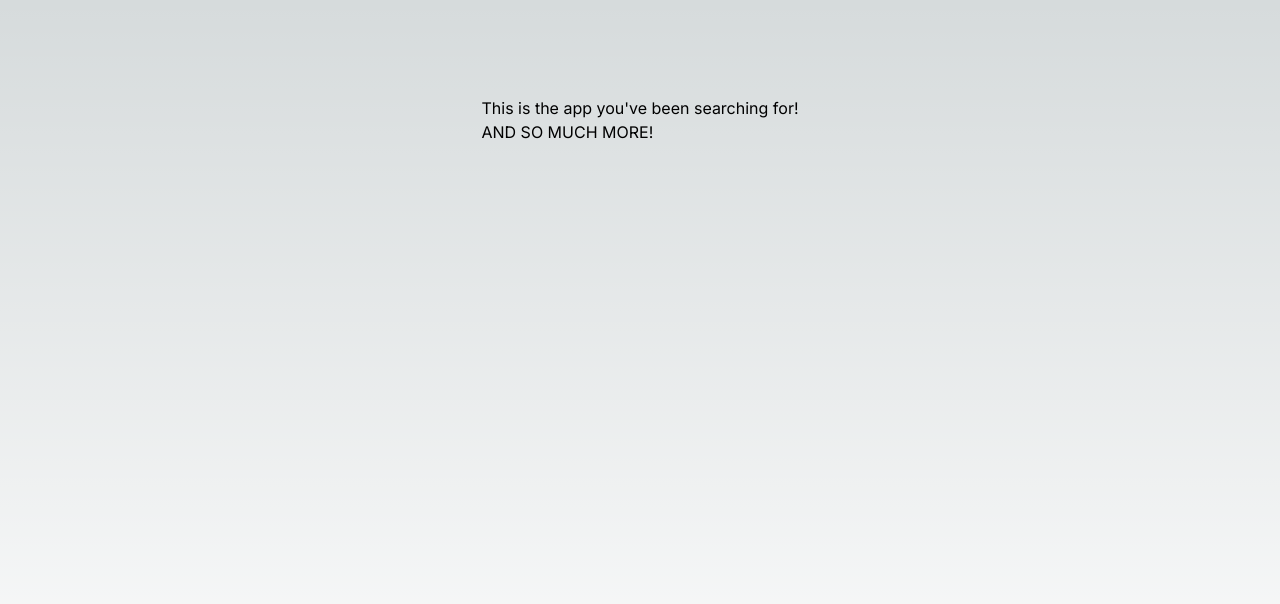
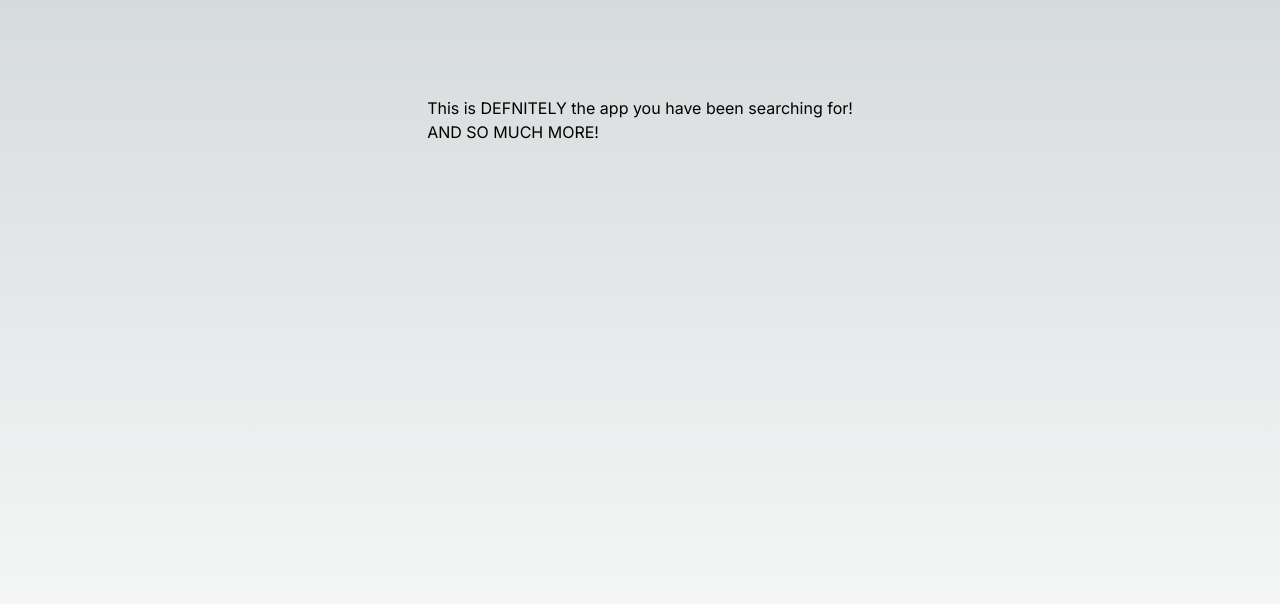
Before and after one commit to GamingViking/cschmidt, a Next.js app: page / in a window 1280 px wide. Shown: the top 604 px of the page. Built offline with nearby package versions, Linux system fonts and the light colour scheme.

Commit message:
small change for testing

```diff
--- a/src/app/page.js
+++ b/src/app/page.js
@@ -4,7 +4,7 @@ export default function Home() {
   return (
     <main className="flex min-h-screen flex-col items-center justify-between p-24">
       <div>
-          <div>This is the app you've been searching for!</div>
+          <div>This is DEFNITELY the app you have been searching for!</div>
           <h1>AND SO MUCH MORE!</h1>
       </div>
     </main>
```
